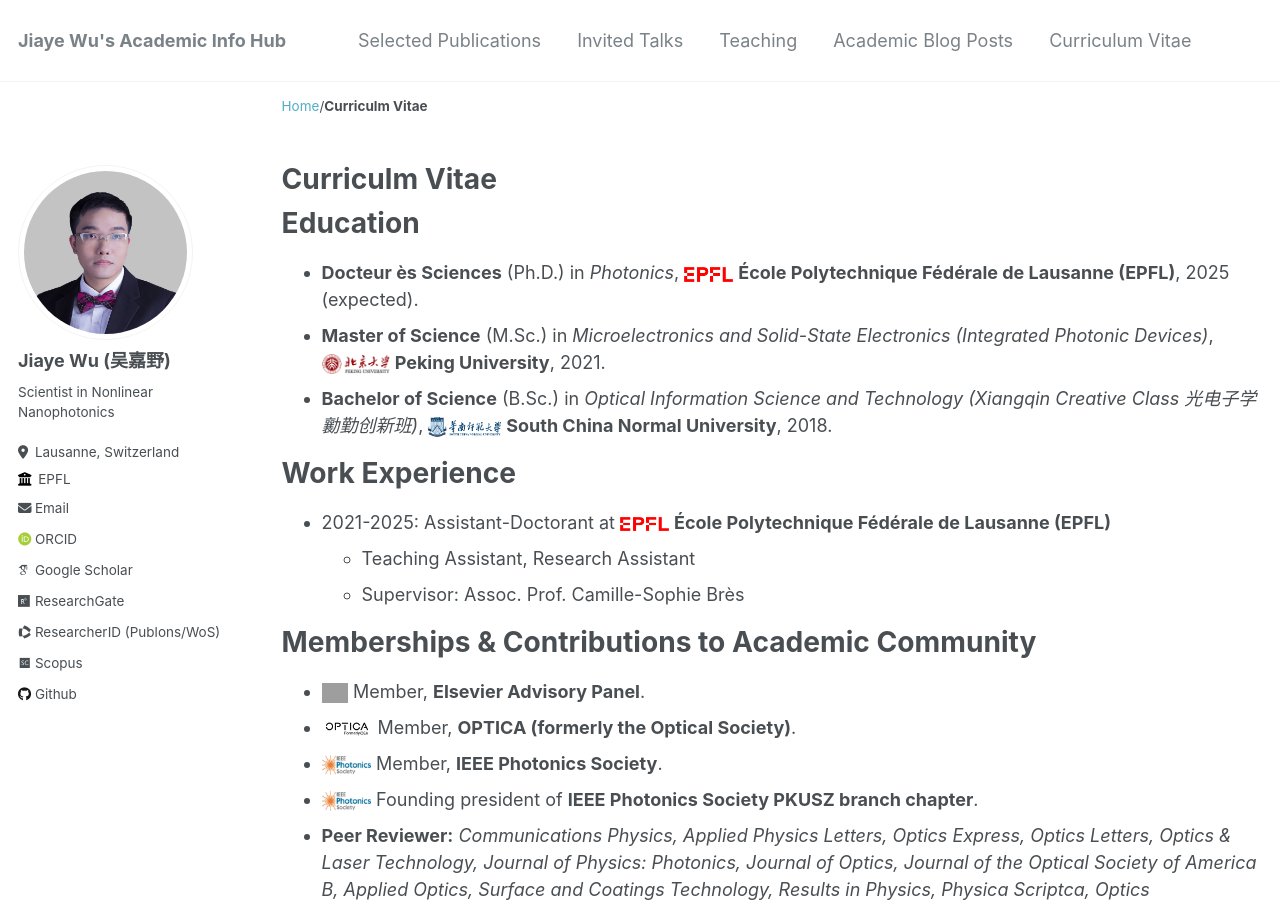
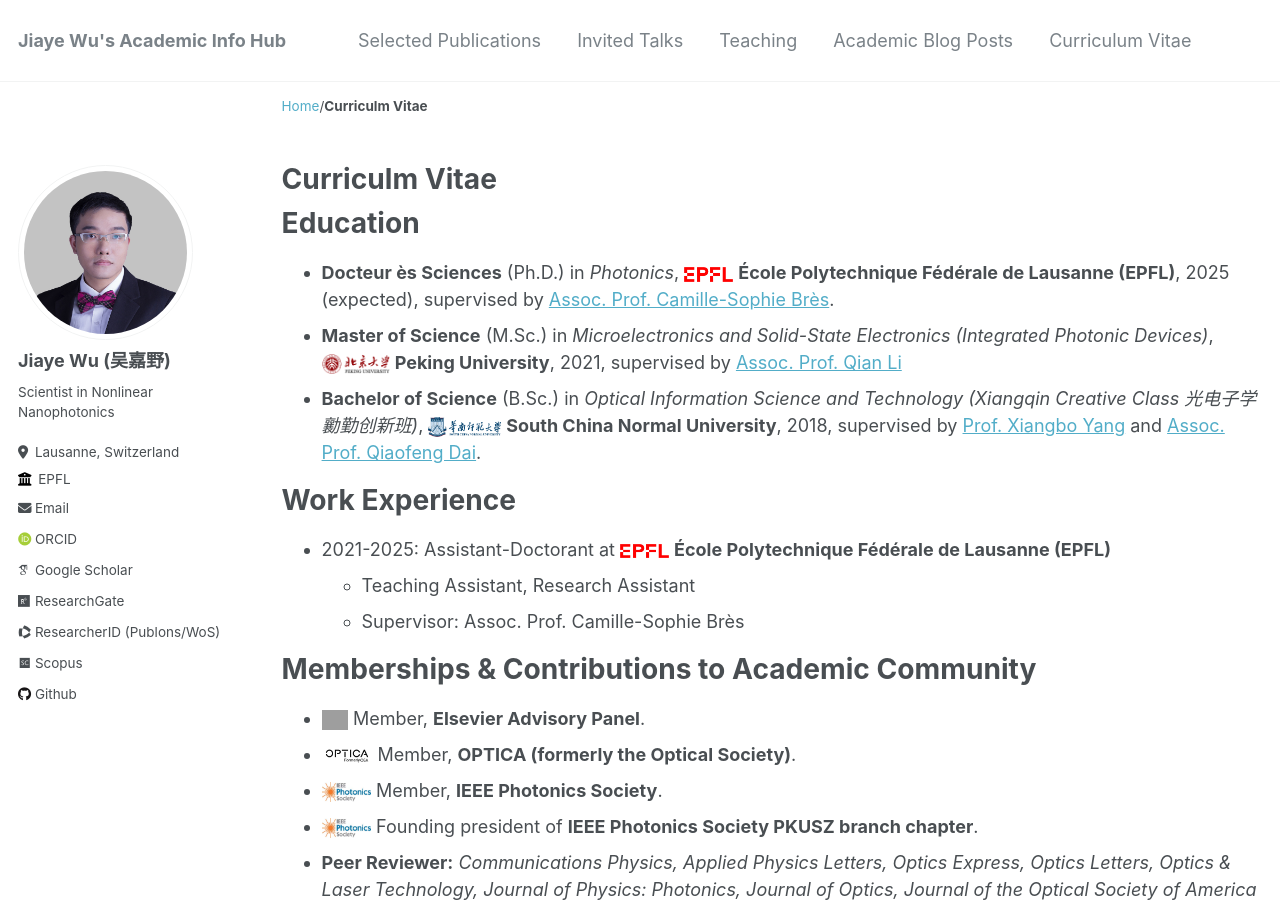
Before and after one commit to jiaye-wu/academicpages-version, a Jekyll site: the page built from _pages/cv.md, in a window 1280 px wide and 900 px high. Built offline with Jekyll 4.4.1, drawn with Linux system fonts in a browser that asks for light colours; some web fonts are replaced; grey boxes are pictures that could not be loaded.

Commit message:
Update cv.md

```diff
--- a/_pages/cv.md
+++ b/_pages/cv.md
@@ -11,9 +11,9 @@
 Education
 =========
 
-* **Docteur ès Sciences** (Ph.D.) in *Photonics*, <img src="/images/EPFL.png" style="height: 0.8em; "> **École Polytechnique Fédérale de Lausanne (EPFL)**, 2025 (expected).
-* **Master of Science** (M.Sc.) in *Microelectronics and Solid-State Electronics (Integrated Photonic Devices)*, <img src="/images/PKU.png" style="height: 1.1em; "> **Peking University**, 2021.
-* **Bachelor of Science** (B.Sc.) in *Optical Information Science and Technology (Xiangqin Creative Class 光电子学勷勤创新班)*, <img src="/images/SCNU.png" style="height: 1.1em; "> **South China Normal University**, 2018.
+* **Docteur ès Sciences** (Ph.D.) in *Photonics*, <img src="/images/EPFL.png" style="height: 0.8em; "> **École Polytechnique Fédérale de Lausanne (EPFL)**, 2025 (expected), supervised by [Assoc. Prof. Camille-Sophie Brès](https://people.epfl.ch/camille.bres/?lang=en).
+* **Master of Science** (M.Sc.) in *Microelectronics and Solid-State Electronics (Integrated Photonic Devices)*, <img src="/images/PKU.png" style="height: 1.1em; "> **Peking University**, 2021, supervised by [Assoc. Prof. Qian Li](https://www.ece.pku.edu.cn/info/1062/2226.htm)
+* **Bachelor of Science** (B.Sc.) in *Optical Information Science and Technology (Xiangqin Creative Class 光电子学勷勤创新班)*, <img src="/images/SCNU.png" style="height: 1.1em; "> **South China Normal University**, 2018, supervised by [Prof. Xiangbo Yang](http://ioe.scnu.edu.cn/a/20151201/833.html) and [Assoc. Prof. Qiaofeng Dai](http://ioe.scnu.edu.cn/a/20210305/1631.html).
 
 Work Experience
 ===============
```
